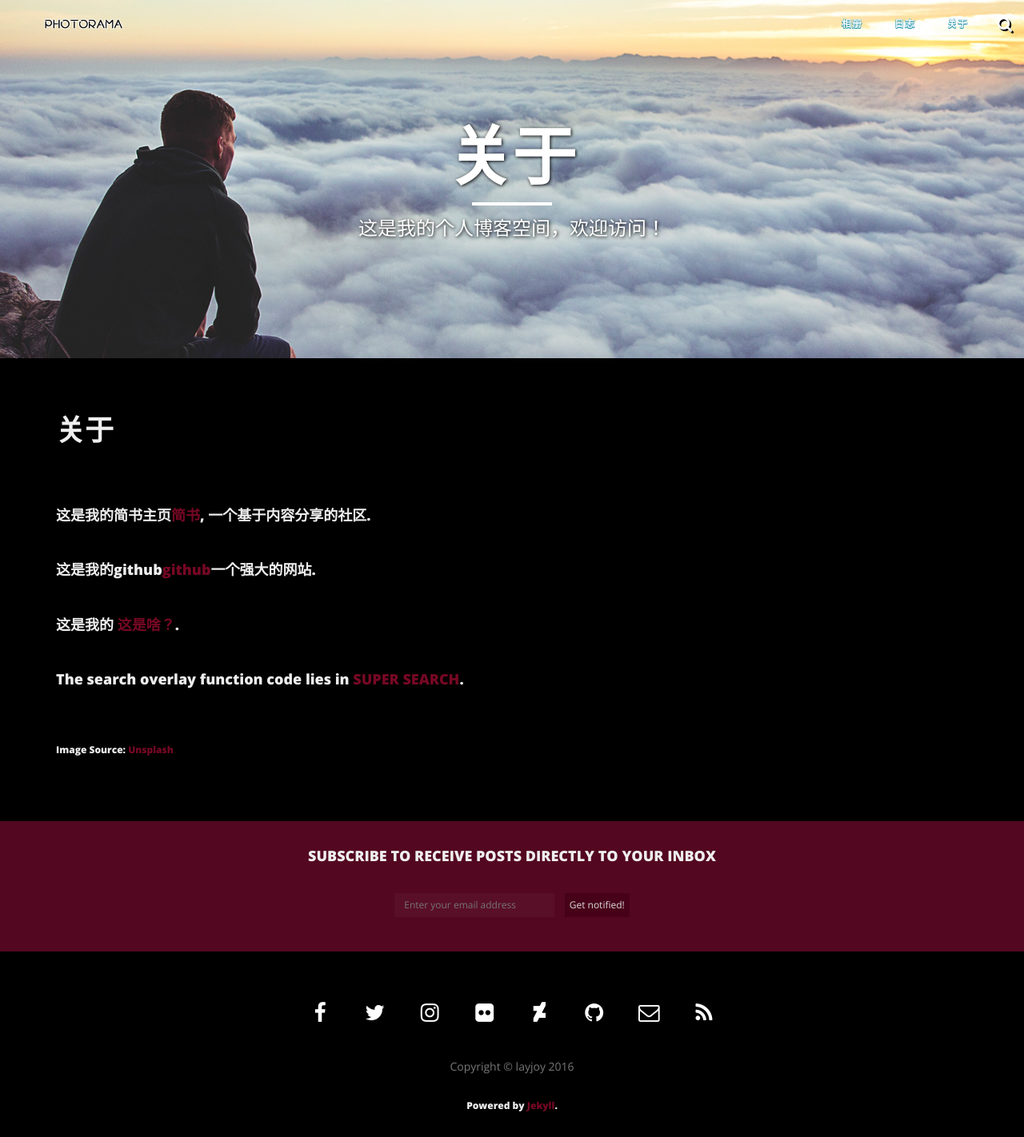
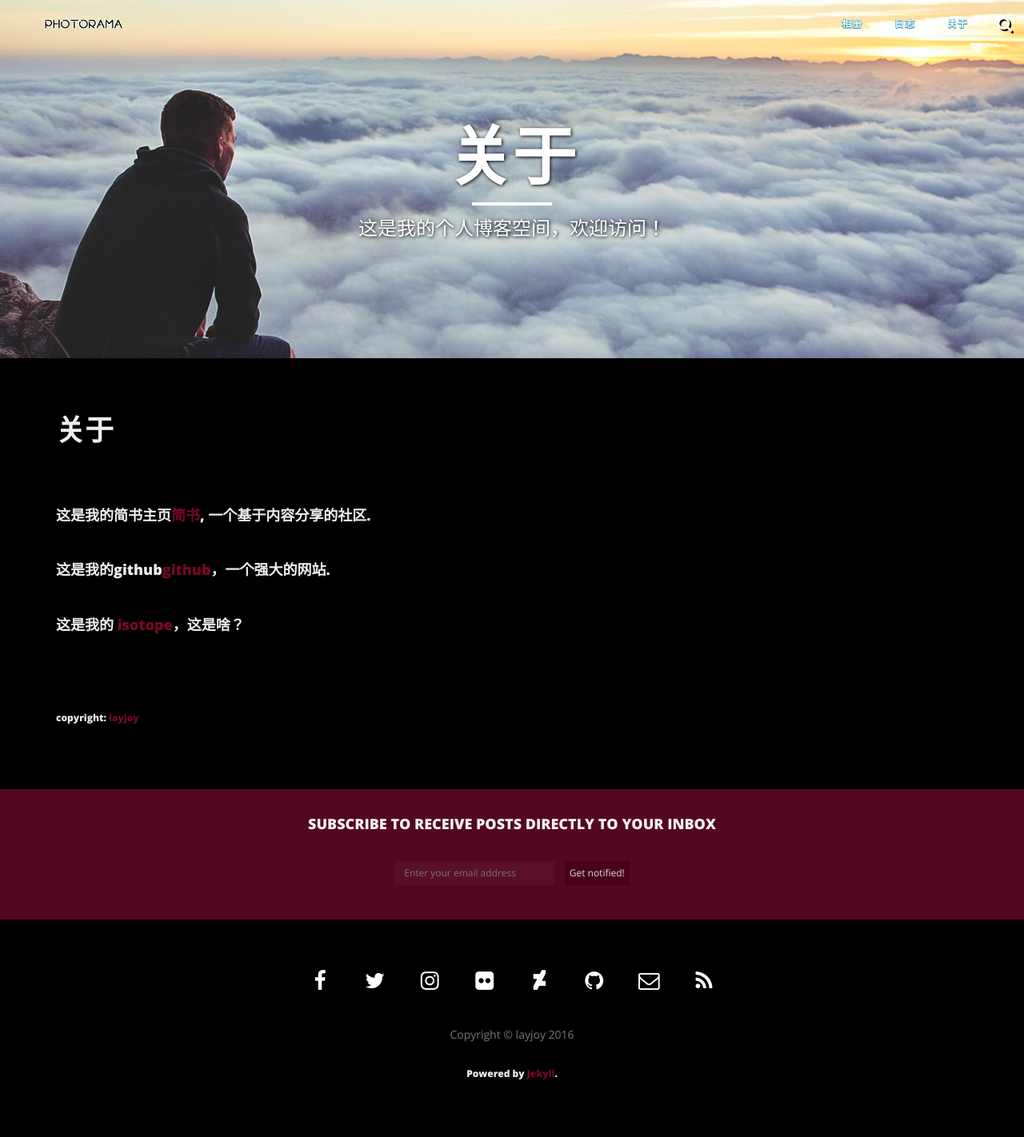
Before and after one commit to layjoy/layjoy.github.io, a Jekyll site: the page built from about/index.html, in a window 1280 px wide. Shown: the whole page at 80% size. Built offline with Jekyll 4.4.1, drawn with Linux system fonts in a browser that asks for light colours; nearby versions of some CDN libraries; after the commit the page ends 1382 px from its top, so only the background shows below that.

Commit message:
2131
213

```diff
--- a/about/index.html
+++ b/about/index.html
@@ -11,12 +11,11 @@ header-img: "img/about-bg.jpg"
 <br>
 <h4> 这是我的简书主页<a href="http://www.jianshu.com/users/1bc60c77e4ec/latest_articles">简书</a>, 一个基于内容分享的社区.</h4>
 <br>
-<h4>这是我的github<a href="https://github.com/layjoy/">github</a>一个强大的网站.</h4>
+<h4>这是我的github<a href="https://github.com/layjoy/">github</a>，一个强大的网站.</h4>
 <br>
-<h4>这是我的 <a href="https://github.com/metafizzy/isotope">这是啥？</a>.</h4>
+<h4>这是我的 <a href="https://github.com/metafizzy/isotope">isotope</a>，这是啥？</h4>
 <br>
-<h4>The search overlay function code lies in <a href="https://github.com/chinchang/super-search">SUPER SEARCH</a>.</h4>
 
 
 <br>
-<h6><p>Image Source: <a href="https://unsplash.com/photos/Dwheufds6kQ/">Unsplash</a></p></h6>
+<h6><p>copyright: <a href="https://layjoy.github.io">layjoy</a></p></h6>
```
